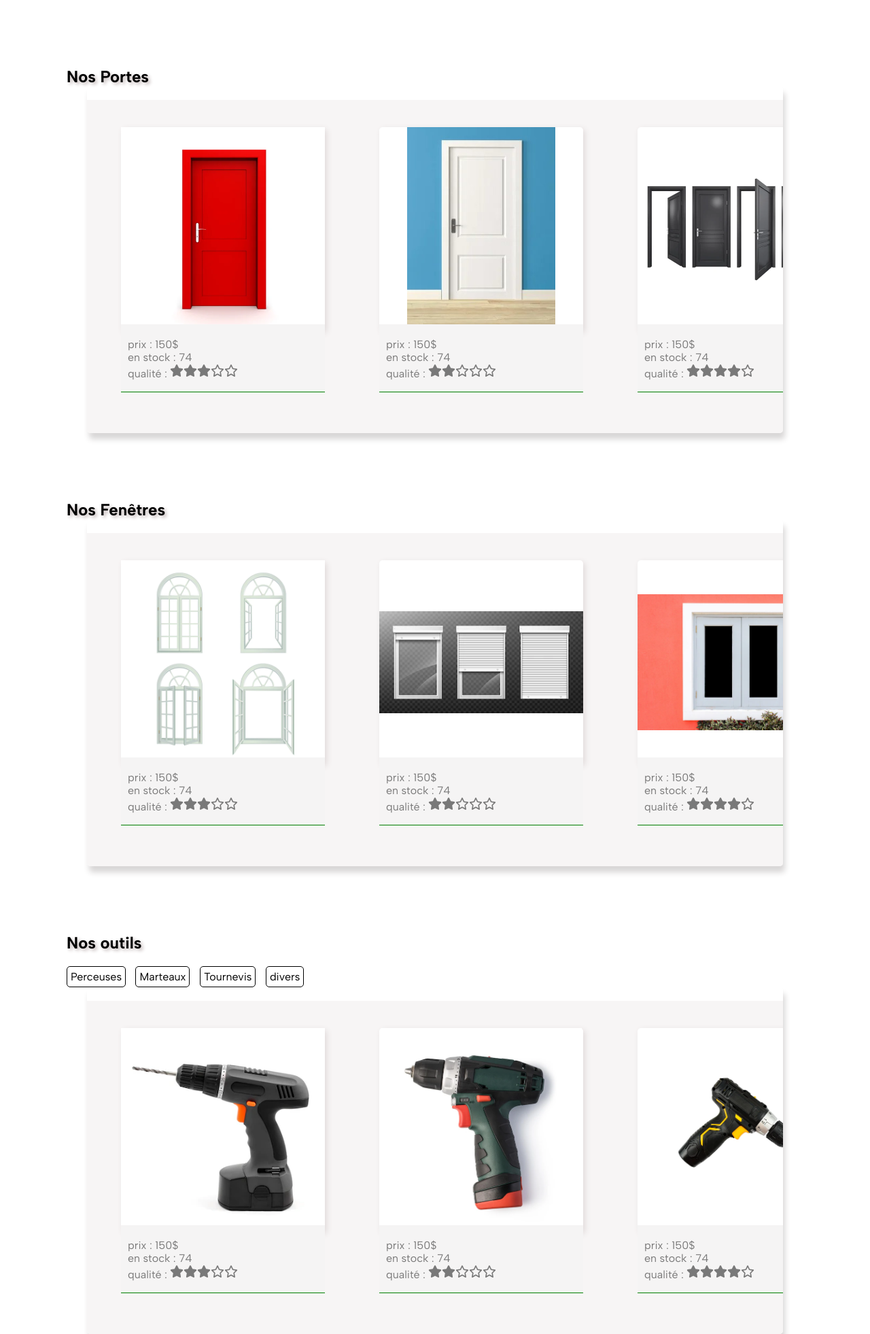
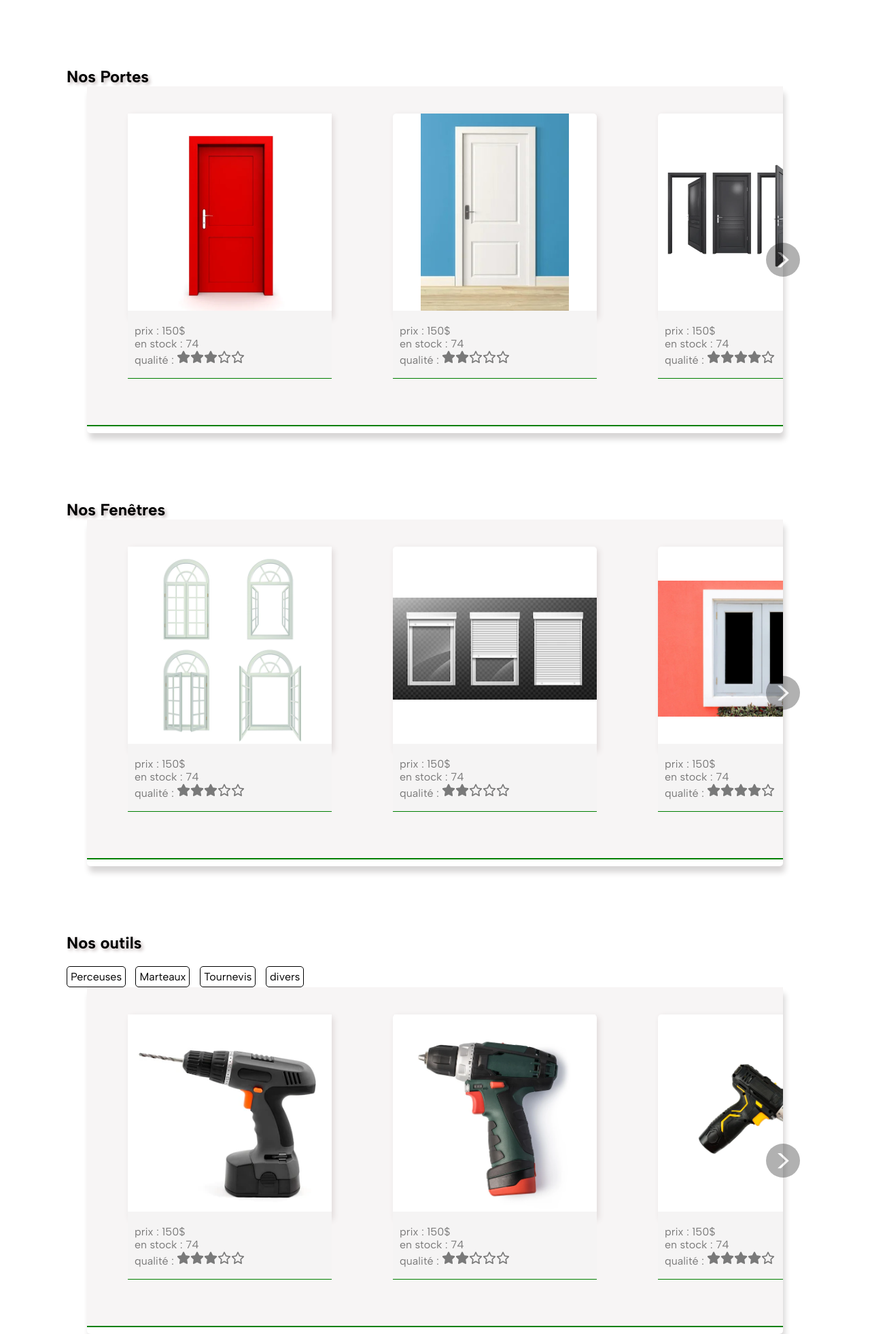
Before and after one commit to Ghost10TheYer/Euro_Ceram, a PHP site: page / in a window 1280 px wide. Shown: the whole page at 68% size. Run offline with PHP 8.4, Linux system fonts and the light colour scheme.

Commit message:
finished with the slider Version, now I'll merge it into the sofa branch

```diff
--- a/index.html
+++ b/index.html
@@ -17,7 +17,7 @@
     <section class="articles_container">
       <div class="articles_wrapper">
         <div class="img_container">
-          <img class="" src="Images/Portes/depositphotos_4089844-stock-photo-closed-single-red-door.jpg" alt="porte blanc en bois" />
+          <img class="doorsImgs" src="Images/Portes/depositphotos_4089844-stock-photo-closed-single-red-door.jpg" alt="porte blanc en bois" />
           <div class="item0 items_info">
             <p class="prix">prix : 150$</p>
             <p class="stock">en stock : 74</p>
@@ -26,7 +26,7 @@
         </div>
 
         <div class="img_container">
-          <img class="" src="Images/Portes/depositphotos_105613604-stock-photo-shut-white-wooden-door-on~2.jpg" alt="une de nos portes" />
+          <img class="doorsImgs" src="Images/Portes/depositphotos_105613604-stock-photo-shut-white-wooden-door-on~2.jpg" alt="une de nos portes" />
           <div class="item1 items_info">
             <p class="prix">prix : 150$</p>
             <p class="stock">en stock : 74</p>
@@ -35,7 +35,7 @@
         </div>
 
         <div class="img_container">
-          <img class="" src="Images/Portes/depositphotos_109967374-stock-photo-collection-of-isolated-black-doors.jpg" alt="une de nos portes" />
+          <img class="doorsImgs" src="Images/Portes/depositphotos_109967374-stock-photo-collection-of-isolated-black-doors.jpg" alt="une de nos portes" />
           <div class="item2 items_info">
             <p class="prix">prix : 150$</p>
             <p class="stock">en stock : 74</p>
@@ -44,7 +44,7 @@
         </div>
 
         <div class="img_container">
-          <img class="" src="Images/Portes/depositphotos_13814713-stock-photo-dark-brown-wooden-door.jpg" alt="une de nos portes" />
+          <img class="doorsImgs" src="Images/Portes/depositphotos_13814713-stock-photo-dark-brown-wooden-door.jpg" alt="une de nos portes" />
 
            <div class="item3 items_info">
             <p class="prix">prix : 150$</p>
@@ -54,7 +54,7 @@
         </div>
 
         <div class="img_container">
-          <img class="" src="Images/Portes/depositphotos_15418939-stock-photo-new-design.jpg" alt="une de nos portes" />
+          <img class="doorsImgs" src="Images/Portes/depositphotos_15418939-stock-photo-new-design.jpg" alt="une de nos portes" />
 
           <div class="item4 items_info">
             <p class="prix">prix : 150$</p>
@@ -64,7 +64,7 @@
         </div>
 
         <div class="img_container">
-          <img class="" src="Images/Portes/depositphotos_4911018-stock-photo-white-empty-room-open-wooden.jpg" alt="une de nos portes" />
+          <img class="doorsImgs" src="Images/Portes/depositphotos_4911018-stock-photo-white-empty-room-open-wooden.jpg" alt="une de nos portes" />
 
           <div class="item5 items_info">
             <p class="prix">prix : 150$</p>
@@ -74,7 +74,7 @@
         </div>
 
         <div class="img_container">
-          <img class="" src="Images/Portes/depositphotos_5483973-stock-photo-wooden-door-over-white-background.jpg" alt="une de nos portes" />
+          <img class="doorsImgs" src="Images/Portes/depositphotos_5483973-stock-photo-wooden-door-over-white-background.jpg" alt="une de nos portes" />
 
           <div class="item6 items_info">
             <p class="prix">prix : 150$</p>
@@ -94,7 +94,7 @@
         </div>
 
         <div class="img_container">
-          <img class="" src="Images/Portes/depositphotos_8283559-stock-photo-doors-with-welcome-mat.jpg" alt="une de nos portes" />
+          <img class="doorsImgs" src="Images/Portes/depositphotos_8283559-stock-photo-doors-with-welcome-mat.jpg" alt="une de nos portes" />
 
           <div class="item8 items_info">
             <p class="prix">prix : 150$</p>
@@ -104,7 +104,7 @@
         </div>
 
         <div class="img_container">
-          <img class="" src="Images/Portes/TRIANON-Porte-intérieure-bois-Style-Pasquet-Menuiseries-ayous.jpg" alt="une de nos portes" />
+          <img class="doorsImgs" src="Images/Portes/TRIANON-Porte-intérieure-bois-Style-Pasquet-Menuiseries-ayous.jpg" alt="une de nos portes" />
 
           <div class="item9 items_info">
             <p class="prix">prix : 150$</p>
@@ -113,7 +113,7 @@
           </div>
         </div>
         <div class="img_container">
-          <img class="" src="Images/Portes/porte-s-ouvre-nouvelle-composition-du-monde_23-2150172143~2.jpg" alt="une de nos portes" />
+          <img class="doorsImgs" src="Images/Portes/porte-s-ouvre-nouvelle-composition-du-monde_23-2150172143~2.jpg" alt="une de nos portes" />
 
           <div class="item10 items_info">
             <p class="prix">prix : 150$</p>
@@ -122,7 +122,7 @@
           </div>
         </div>
         <div class="img_container">
-          <img class="" src="Images/Portes/porte-bois-brown_1194-635.webp" alt="une de nos portes" />
+          <img class="doorsImgs" src="Images/Portes/porte-bois-brown_1194-635.webp" alt="une de nos portes" />
 
           <div class="item11 items_info">
             <p class="prix">prix : 150$</p>
@@ -131,7 +131,7 @@
           </div>
         </div>
         <div class="img_container">
-          <img class="" src="Images/Portes/" alt="une de nos portes" />
+          <img class="doorsImgs" src="Images/Portes/" alt="une de nos portes" />
 
           <div class="item12 items_info">
             <p class="prix">prix : 150$</p>
@@ -141,7 +141,7 @@
         </div>
 
         <div class="img_container">
-          <img class="" src="Images/ Portes  /" alt="une de nos portes" />
+          <img class="doorsImgs" src="Images/ Portes  /" alt="une de nos portes" />
 
           <div class="item13 items_info">
             <p class="prix">prix : 150$</p>
@@ -151,11 +151,8 @@
         </div>
       </div>
 
-    </div>
-    <div class="arrows_container">
-          <div class="arrows">&lt;</div>
-          <div class="arrows">&gt;</div>
-    </div>
+          <div class="arrows left leftDoor">&lt;</div>
+          <div class="arrows right rightDoor">&gt;</div>
     </section>
 
     <!-- === Windows === -->
@@ -165,7 +162,7 @@
 
       <div class="articles_wrapper">
         <div class="img_container">
-          <img class="" src="Images/Window/ensemble-fenetres-cintrees-realistes_1284-11041.webp" alt="porte blanc en bois" />
+          <img class="windowImgs" src="Images/Window/ensemble-fenetres-cintrees-realistes_1284-11041.webp" alt="porte blanc en bois" />
           <div class="item0 items_info">
             <p class="prix">prix : 150$</p>
             <p class="stock">en stock : 74</p>
@@ -174,7 +171,7 @@
         </div>
 
         <div class="img_container">
-          <img class="" src="Images/Window/double-fenetre-volet-roulant-haut-bas_107791-2786.webp" />
+          <img class="windowImgs" src="Images/Window/double-fenetre-volet-roulant-haut-bas_107791-2786.webp" />
           <div class="item1 items_info">
             <p class="prix">prix : 150$</p>
             <p class="stock">en stock : 74</p>
@@ -183,7 +180,7 @@
         </div>
 
         <div class="img_container">
-          <img class="" src="Images/Window/fenetres-maisons-style-europeen_1253-1497.webp" alt="une de nos portes" />
+          <img class="windowImgs" src="Images/Window/fenetres-maisons-style-europeen_1253-1497.webp" alt="une de nos portes" />
           <div class="item2 items_info">
             <p class="prix">prix : 150$</p>
             <p class="stock">en stock : 74</p>
@@ -192,7 +189,7 @@
         </div>
 
         <div class="img_container">
-          <img class="" src="Images/Window/fenetre-ouverte-vintage-classique-bois_88088-586.webp" alt="une de nos portes" />
+          <img class="windowImgs" src="Images/Window/fenetre-ouverte-vintage-classique-bois_88088-586.webp" alt="une de nos portes" />
 
            <div class="item3 items_info">
             <p class="prix">prix : 150$</p>
@@ -202,7 +199,7 @@
         </div>
 
         <div class="img_container">
-          <img class="" src="Images/Window/ensemble-portes-entree-modernes-noir-blanc_88088-746.webp" alt="une de nos portes" />
+          <img class="windowImgs" src="Images/Window/ensemble-portes-entree-modernes-noir-blanc_88088-746.webp" alt="une de nos portes" />
 
           <div class="item4 items_info">
             <p class="prix">prix : 150$</p>
@@ -212,7 +209,7 @@
         </div>
 
         <div class="img_container">
-          <img class="" src="Images/Window/fenetre-dans-cadre-classique-fronton-garniture-element-decoration-architecturale-du-batiment_87424-440.webp" alt="une de nos portes" />
+          <img class="windowImgs" src="Images/Window/fenetre-dans-cadre-classique-fronton-garniture-element-decoration-architecturale-du-batiment_87424-440.webp" alt="une de nos portes" />
 
           <div class="item5 items_info">
             <p class="prix">prix : 150$</p>
@@ -222,7 +219,7 @@
         </div>
 
         <div class="img_container">
-          <img class="" src="Images/Window/fenetre-large-moderne-plastique-blanc-noir_88088-584.webp" alt="une de nos portes" />
+          <img class="windowImgs" src="Images/Window/fenetre-large-moderne-plastique-blanc-noir_88088-584.webp" alt="une de nos portes" />
 
           <div class="item6 items_info">
             <p class="prix">prix : 150$</p>
@@ -232,7 +229,7 @@
         </div>
 
         <div class="img_container">
-          <img class="three_bolt_door" src="Images/Window/fenetre-bois-rose-rouge-rebord-fenetre-vecteur_259139-1887.webp" alt="une de nos portes" />
+          <img class="windowImgs" src="Images/Window/fenetre-bois-rose-rouge-rebord-fenetre-vecteur_259139-1887.webp" alt="une de nos portes" />
 
           <div class="item7 items_info">
             <p class="prix">prix : 150$</p>
@@ -243,7 +240,8 @@
 
 
       </div>
-
+      <div class="arrows left leftWindow">&lt;</div>
+          <div class="arrows right rightWindow">&gt;</div>
     </div>
     <div class="arrows_container">
           <div class="arrows">&lt;</div>
@@ -349,7 +347,7 @@
         </div>
 
         <div class="img_container">
-          <img class="drills" src="Images/Portes/TRIANON-Porte-intérieure-bois-Style-Pasquet-Menuiseries-ayous.jpg" alt="une de nos portes" />
+          <img class="drills" src="Images/Portes/TRIANON-Porte-intérieure-bois-Style-Pasquet-Menuiseries-ayous.jpg" alt="un de nos outils" />
 
           <div class="item9 items_info">
             <p class="prix">prix : 150$</p>
@@ -395,12 +393,8 @@
           </div>
         </div>
       </div>
-
-    </div>
-    <div class="arrows_container">
-          <div class="arrows">&lt;</div>
-          <div class="arrows">&gt;</div>
-    </div>
+      <div class="arrows left leftTools">&lt;</div>
+          <div class="arrows right rightTools">&gt;</div>
     </section>
 
     <!-- === script === -->
--- a/style.css
+++ b/style.css
@@ -39,7 +39,6 @@ body
   margin-bottom: 50px;
   border-radius: 5px;
   box-shadow: 3px 9px 9px #d8d6d6;
-  scroll-snap-type: x mandatory;
 }
 .articles_wrapper
 {
@@ -64,8 +63,8 @@ div.img_container
   align-items: center;
   box-shadow: 3px 3px 9px #e1dbdb;
   position: relative;
-  scroll-snap-align: end;
   scroll-snap-stop: always;
+  flex-shrink: 0;
 }
 
 div img
@@ -146,26 +145,30 @@ div img
   .articles_wrapper
   {
     height: 500px;
-    width: fit-content;
+    width: 80vw;
     padding-top: 0;
+    margin: auto;
     border-bottom: 2px solid green;
+    box-sizing: border-box;
     display: flex;
-    justify-content: flex-start;
+    justify-content: space-between;
     align-items: start;
+    overflow-x: hidden;
   }
   .articles_container
   {
     height: 510px;
+    width: 80vw;
+    margin: auto;
     position: relative;
-    width: 80vw;
-    overflow-x: scroll;
+    overflow: visible;
   }
   div.img_container
   {
-    height: fit-content;
-    width: fit-content;
-    margin: 40px 30px 40px 50px;
-    scroll-snap-align: center;
+    height: 300px;
+    width: 300px;
+    margin: 40px 30px 40px 60px;
+    flex-shrink: 0;
   }
   .items_info
   {
@@ -183,8 +186,34 @@ div img
   }
   .arrows
   {
-    color: red;
-    display: none;
+    color: white;
+    font-size: 3rem;
+    display: flex;
+    z-index: 600;
+    position: absolute;
+    top: 50%;
+    background-color: #000;
+    opacity: .3;
+    width: 50px;
+    height: 50px;
+    display: flex;
+    justify-content: center;
+    align-items: center;
+    border-radius: 50%;
+  }
+  .left
+  {
+    left: 0;
+    transform: translate(-50%,-50%);
+  }
+  .right
+  {
+    right: 0;
+    transform: translate(50%,-50%);
+  }
+  .arrows:hover
+  {
+    opacity: 1;
   }
   div img
 {
```
Also changed, not shown: app.js (+218 -1 lines), elements.js (+57 -1 lines).
